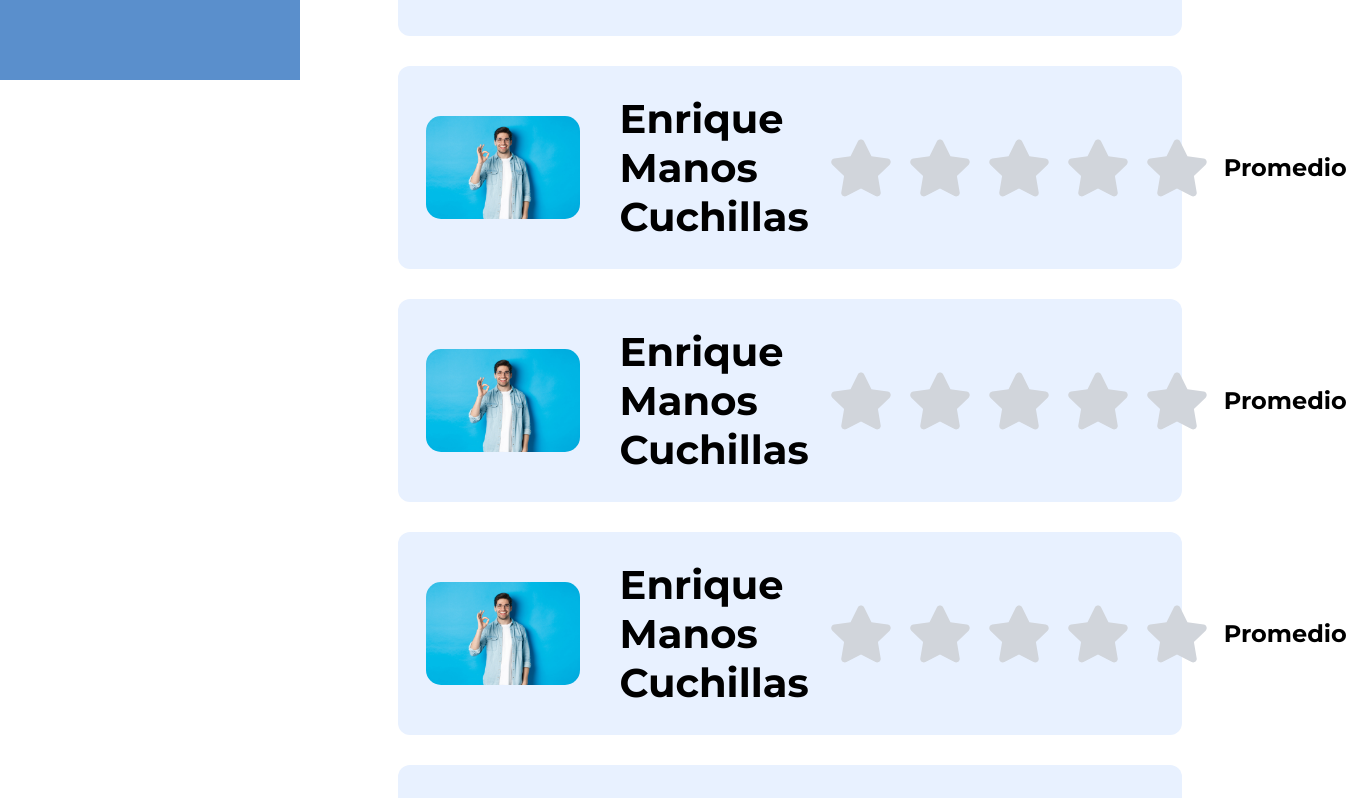
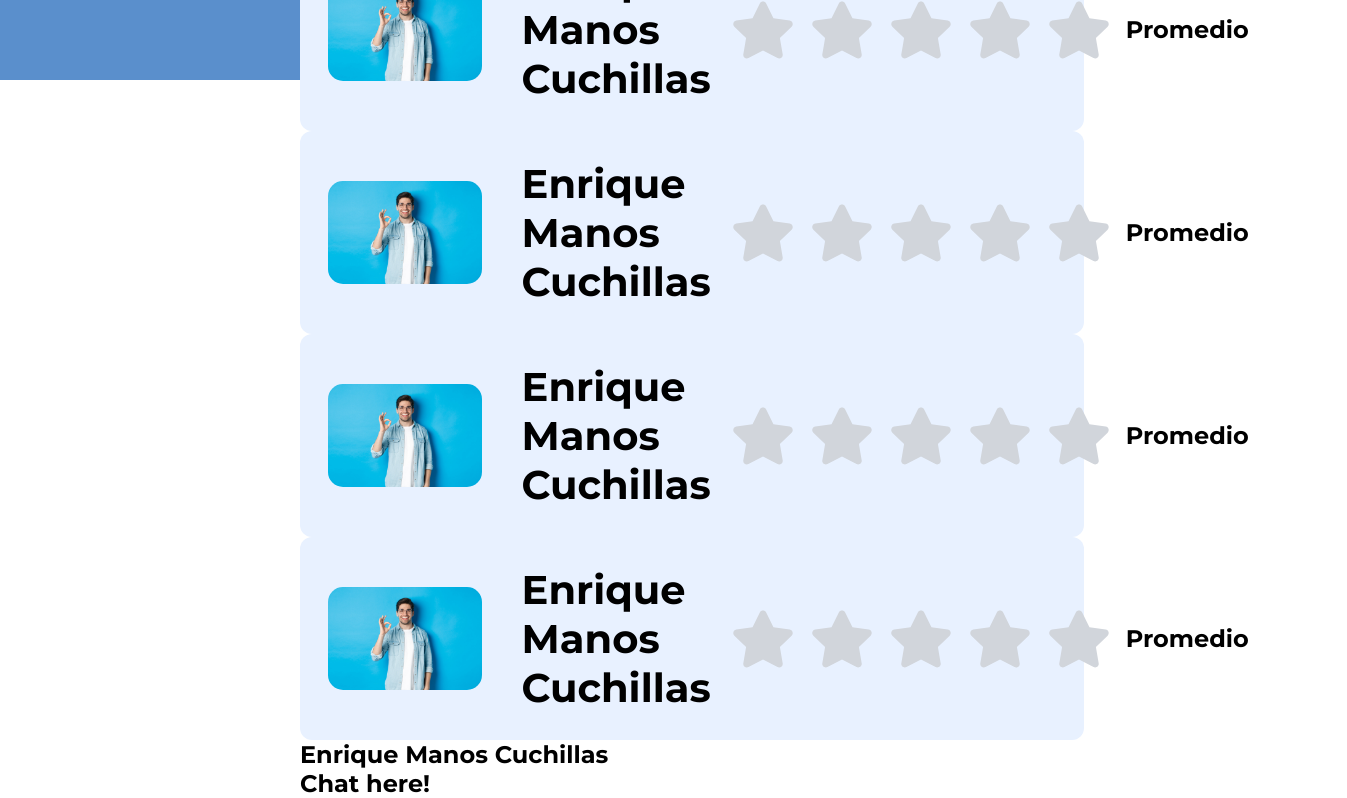
Before and after one commit to Hector-F-Romer0/NexusNet, a React (Vite) app: page / in a window 1280 px wide. Shown: the part 720-1518 px from the top of the page, 1347 px wide, since content can reach past the window. Built offline with nearby package versions, Linux system fonts and the light colour scheme.

Commit message:
Creación de la page ChatProvider realizada

```diff
--- a/src/main.jsx
+++ b/src/main.jsx
@@ -15,6 +15,7 @@ import HomeProvider from "./pages/provider/HomeProvider";
 import ProviderRegister from "./pages/provider/ProviderRegister";
 import AccountProvider from "./pages/provider/AccountProvider";
 import TopProvidersProvider from "./pages/provider/TopProvidersProvider";
+import ChatProvider from "./pages/provider/ChatProvider";
 
 ReactDOM.createRoot(document.getElementById("root")).render(
 	<React.StrictMode>
@@ -34,6 +35,7 @@ ReactDOM.createRoot(document.getElementById("root")).render(
 		{/* <HomeProvider /> */}
 		{/* <ProviderRegister /> */}
 		{/* <AccountProvider /> */}
-		<TopProvidersProvider />
+		{/* <TopProvidersProvider /> */}
+		<ChatProvider />
 	</React.StrictMode>
 );
--- /dev/null
+++ b/src/pages/provider/ChatProvider.jsx
@@ -0,0 +1,21 @@
+import React from "react";
+import { Layout, MainContentLayout } from "../../styled-components/index/Layout";
+import UserNavBar from "../../components/shared/UserNavBar";
+import ContainerChats from "../../components/shared/ContainerChats";
+import ChatMessage from "../../components/shared/ChatMessage";
+
+const ChatProvider = () => {
+	return (
+		<Layout>
+			<UserNavBar />
+			<MainContentLayout>
+				<div>
+					<ContainerChats></ContainerChats>
+					<ChatMessage></ChatMessage>
+				</div>
+			</MainContentLayout>
+		</Layout>
+	);
+};
+
+export default ChatProvider;
```
